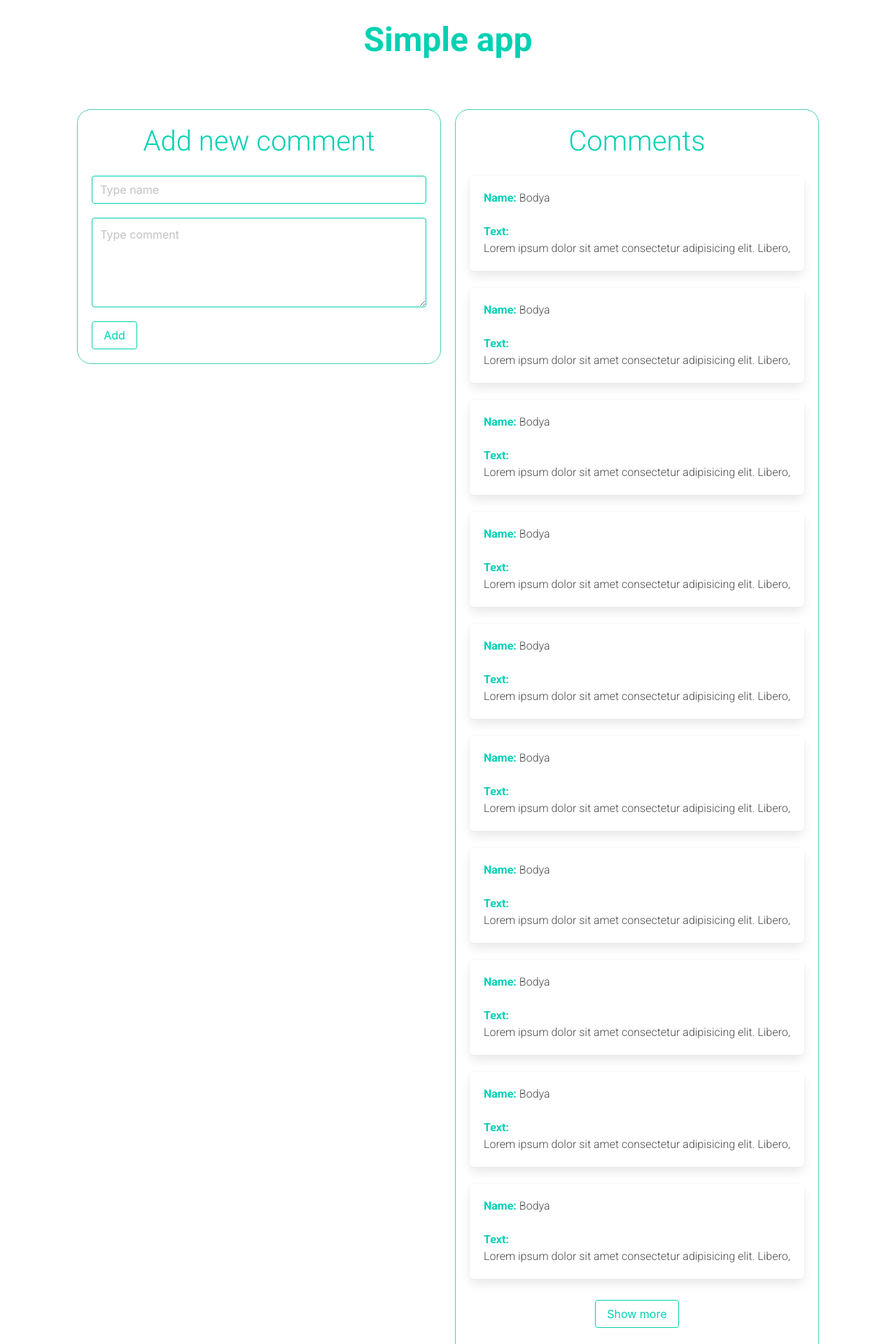
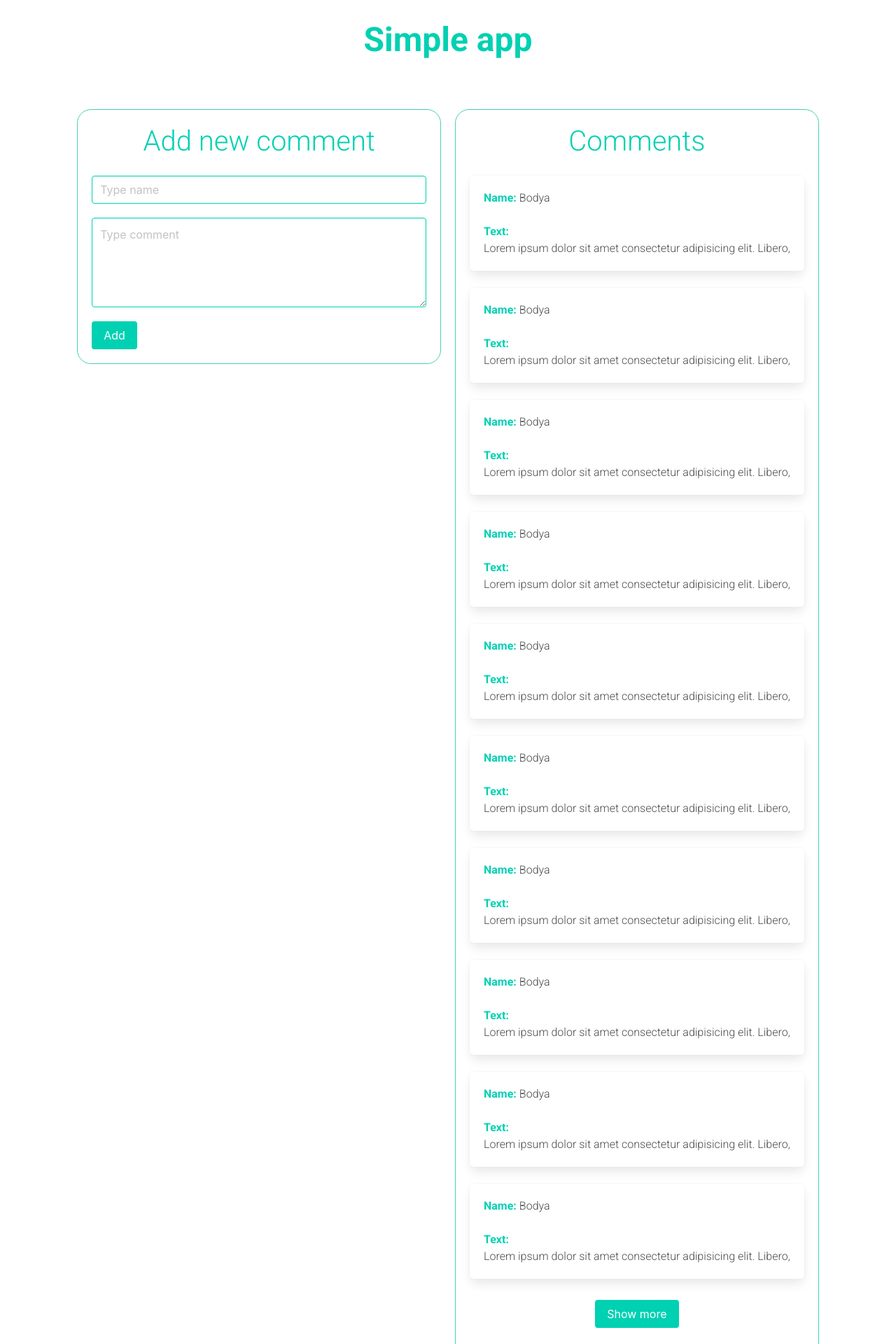
Before and after one commit to den-bulaev/comments, a React (Create React App) app: page / in a window 1280 px wide. Shown: the top 1920 px of the page at 70% size. Built offline with nearby package versions, Linux system fonts and the light colour scheme.

Commit message:
buttons changed

```diff
--- a/src/App.tsx
+++ b/src/App.tsx
@@ -31,7 +31,7 @@ function App(): ReactElement {
 
           <button
             type="button"
-            className="button is-primary is-outlined App__show-more-button"
+            className="button is-primary App__show-more-button"
           >
             Show more
           </button>
--- a/src/components/Form/Form.tsx
+++ b/src/components/Form/Form.tsx
@@ -63,7 +63,7 @@ const Form = (): ReactElement => {
 
       <button
         type="submit"
-        className="button is-outlined is-primary Form--button"
+        className="button is-primary Form--button"
       >
         Add
       </button>
```
